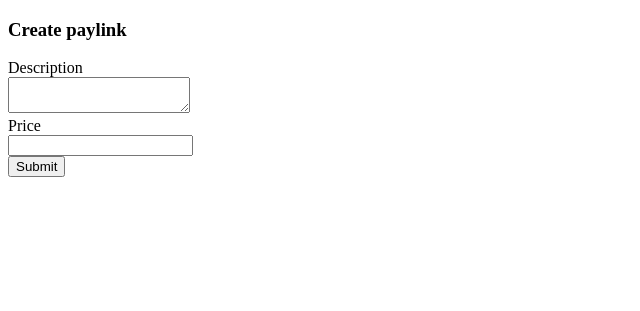
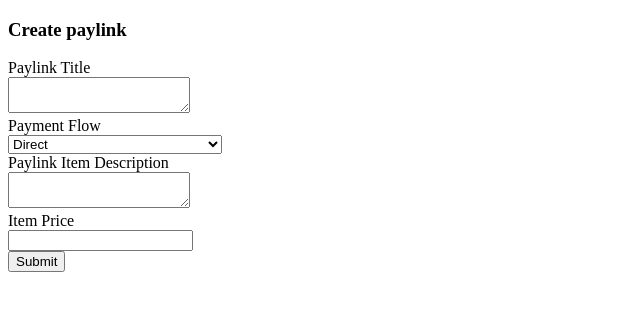
Before and after one commit to schibsted/sdk-php, a PHP site: page / in a window 1280 px wide. Shown: the top 311 px of the page, without its empty margins (0-640 px from the left). Run offline with PHP 8.4, Linux system fonts and the light colour scheme.

Commit message:
updated paylink example

```diff
--- a/examples/paylink/index.php
+++ b/examples/paylink/index.php
@@ -20,9 +20,9 @@ if ($_POST) {
 
     $data = array(
         'purchaseFlow' => 'AUTHORIZE',
-        'title' => $_POST['description'],
+        'title' => $_POST['title'],
         'items' => array(
-            array('vat' => 2500, 'price' => $_POST['price'] * 100, 'description' => 'Paylink request')
+            array('vat' => 2500, 'price' => $_POST['price'] * 100, 'description' => $_POST['description'],)
         )
     );
     try {
@@ -46,9 +46,13 @@ if ($result) {?>
  ?>
     <h3>Create paylink</h3>
     <form method="POST">
-        <label>Description<br><textarea name="description"><?php echo isset($_POST['description'])?$_POST['description']:''?></textarea></label><br>
+        <label>Paylink Title<br><textarea name="title"><?php echo isset($_POST['title'])?$_POST['title']:''?></textarea></label><br>
+        <?php if (array_key_exists('title', $errors)): ?><strong style="color:red"><?php echo $errors['title']?></strong><br><?php unset($errors['title']); endif;?>
+        <label>Payment Flow<br><select name="purchaseFlow"><option value="DIRECT">Direct</option><option value="AUTHORIZE">Reservation (Authorize/Capture)</option></select></label><br>
+        <?php if (array_key_exists('purchaseFlow', $errors)): ?><strong style="color:red"><?php echo $errors['purchaseFlow']?></strong><br><?php unset($errors['purchaseFlow']); endif;?>
+        <label>Paylink Item Description<br><textarea name="description"><?php echo isset($_POST['description'])?$_POST['description']:''?></textarea></label><br>
         <?php if (array_key_exists('description', $errors)): ?><strong style="color:red"><?php echo $errors['description']?></strong><br><?php unset($errors['description']); endif;?>
-        <label>Price<br><input type="number" name="price" value="<?php echo isset($_POST['price'])?$_POST['price']:''?>" /></label><br>
+        <label>Item Price<br><input type="number" name="price" value="<?php echo isset($_POST['price'])?$_POST['price']:''?>" /></label><br>
         <?php if (array_key_exists('price', $errors)): ?><strong style="color:red"><?php echo $errors['price']?></strong><br><?php unset($errors['price']); endif;?>
         <input type="submit" />
     </form>
```
